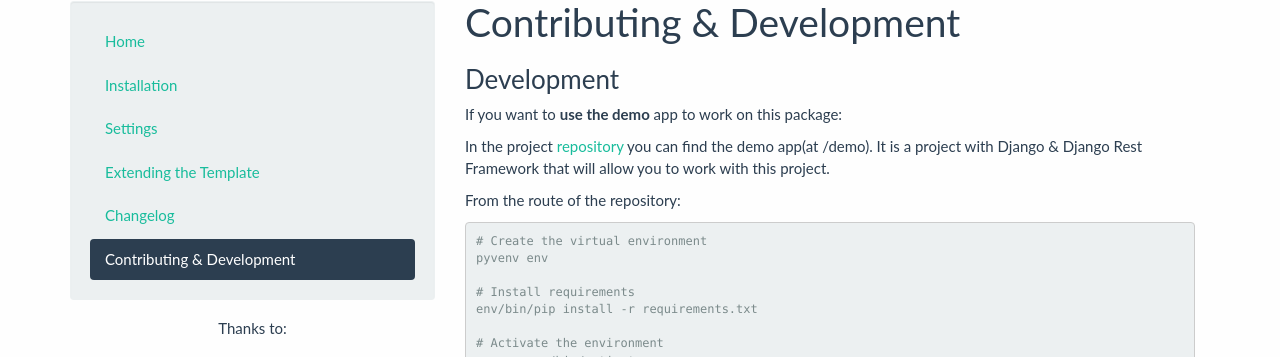
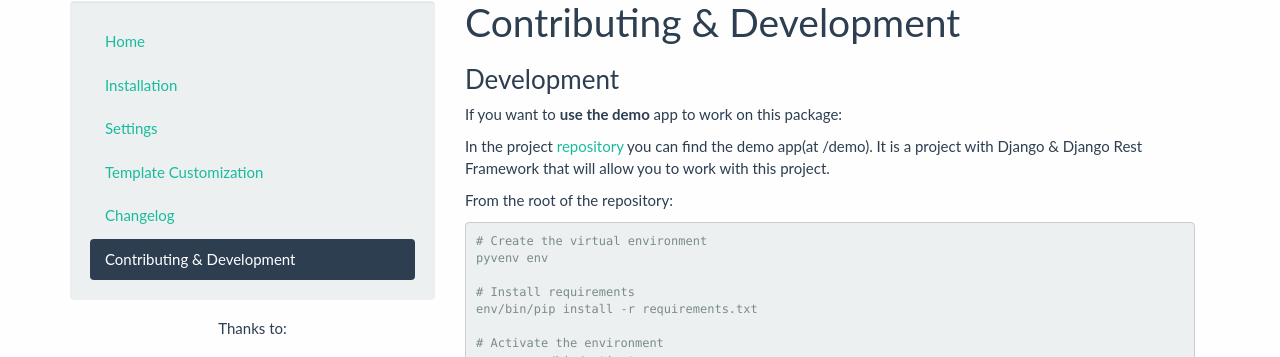
Before and after one commit to manosim/django-rest-framework-docs, a Jekyll site: the page built from _docs/contributing.md, in a window 1280 px wide. Shown: the part 381-738 px from the top of the page. Built offline with Jekyll 4.4.1, drawn with Linux system fonts in a browser that asks for light colours; some web fonts are replaced.

Commit message:
Rename template page title

```diff
--- a/_docs/contributing.md
+++ b/_docs/contributing.md
@@ -9,7 +9,7 @@ If you want to **use the demo** app to work on this package:
 
 In the project [repository](https://github.com/ekonstantinidis/django-rest-framework-docs) you can find the demo app(at /demo). It is a project with Django & Django Rest Framework that will allow you to work with this project.
 
-From the route of the repository:
+From the root of the repository:
 
     # Create the virtual environment
     pyvenv env
--- a/_docs/templates.md
+++ b/_docs/templates.md
@@ -1,5 +1,5 @@
 ---
-title:  "Extending the Template"
+title:  "Template Customization"
 source_filename: "templates"
 order: 4
 ---
```
